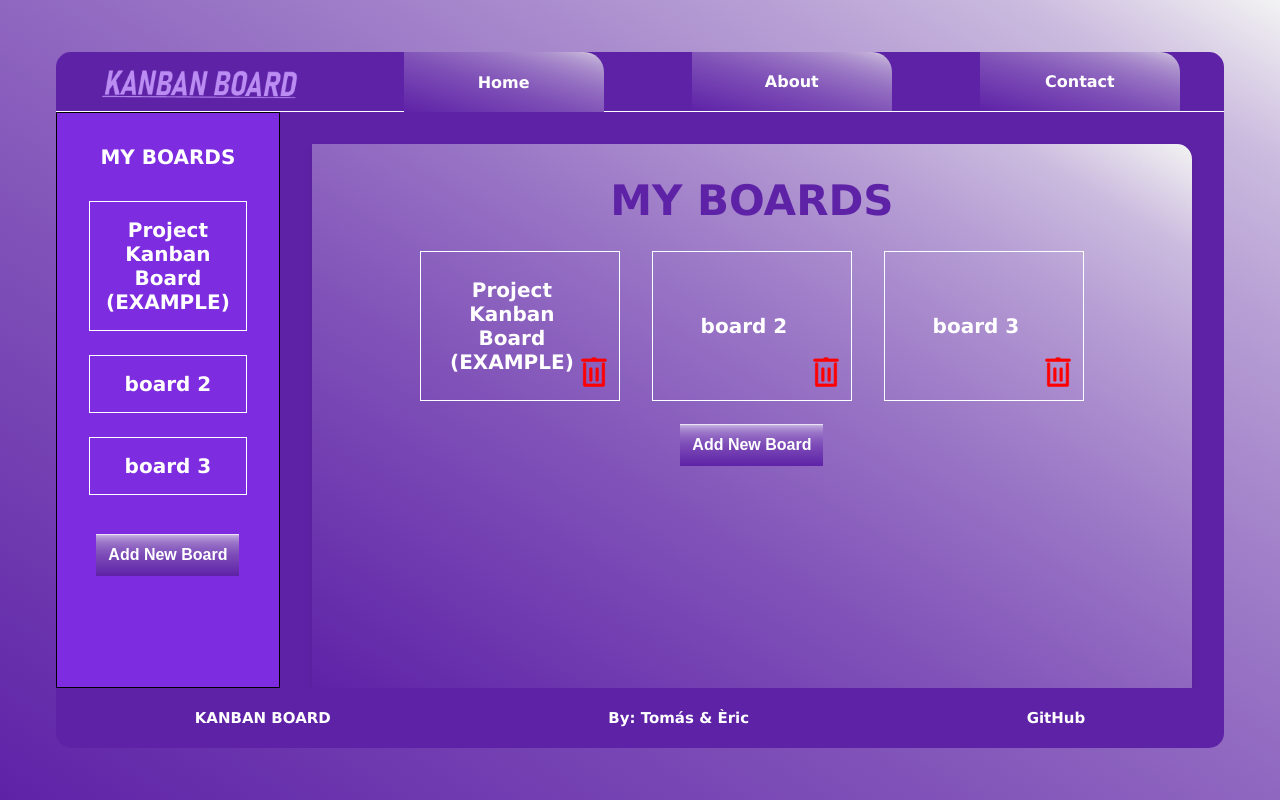
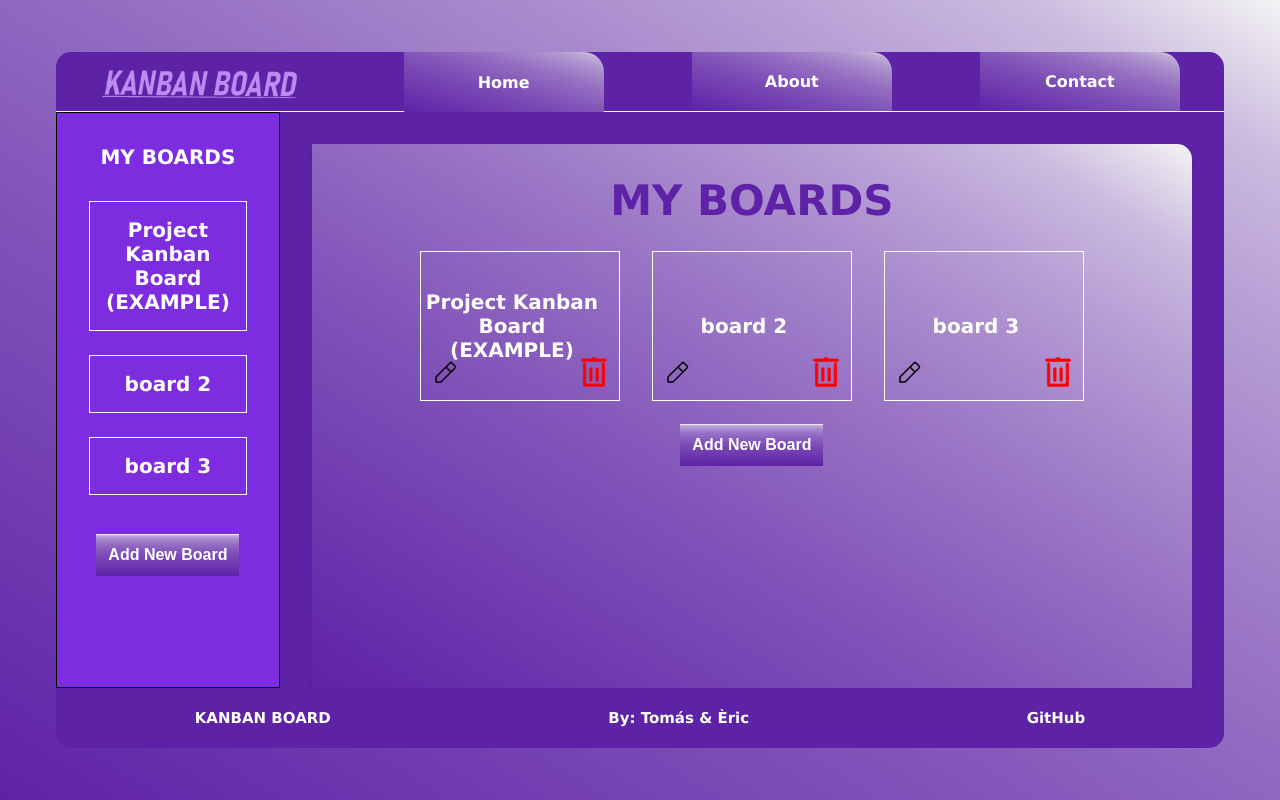
Before and after one commit to Violinistapirata/Kanban-Board, a React (Vite) app: page /#/ in a window 1280 px wide. Built offline with nearby package versions, Linux system fonts and the light colour scheme.

Commit message:
Added functionality to edit the name of a board

```diff
--- a/src/Pages/DashboardPage.css
+++ b/src/Pages/DashboardPage.css
@@ -1,9 +1,12 @@
 .board-card {
+  display: flex;
+  flex-direction: column;
+  justify-content: center;
+  align-items: center;
   width: 200px;
   height: 150px;
   border: 1px solid rgb(255, 255, 255);
   text-align: center;
-  padding: 1rem;
 }
 
 .boards-container {
@@ -87,6 +90,27 @@ article {
   }
 }
 
+.edit-button {
+  margin: 0;
+  padding: 0;
+  background: transparent;
+  border: none;
+  border-radius: 10px;
+  cursor: pointer;
+  font-size: 14px;
+  font-weight: bold;
+  position: absolute;
+  bottom: 10px;
+  left: 10px;
+  opacity: 1;
+
+  img {
+    width: 30px;
+    margin-right: 0;
+    padding-bottom: 0;
+  }
+}
+
 .sidebar {
   justify-content: center;
   align-items: center;
--- a/src/Pages/DashboardPage.jsx
+++ b/src/Pages/DashboardPage.jsx
@@ -22,12 +22,32 @@ import "./DashboardPage.css";
 
 function DashboardPage() {
   console.log("The DashboardPage component has rendered");
-  const { boardsArray } = useContext(TaskListContext);
+  const { boardsArray, setBoardsArray } = useContext(TaskListContext);
 
   // State for the Add-board form
   const [showForm, setShowForm] = useState(false);
+  const [showEditNameInput, setShowEditNameInput] = useState(false);
+  const [boardToEdit, setBoardToEdit] = useState(null)
+  const [boardName, setBoardName] = useState(boardToEdit && boardToEdit.name || "" );
   const [showConfirmationPrompt, setShowConfirmationPrompt] = useState(false);
   const [boardToDelete, setBoardToDelete] = useState(null);
+
+  console.log("THIS IS THE BOARD TO EDIT:", boardToEdit);
+
+  function handleEditBoardName(e) {
+    e.preventDefault();
+
+    boardToEdit.name = boardName;
+    setBoardsArray([...boardsArray])
+    setBoardName("");
+    setBoardToEdit(null);
+    setShowEditNameInput(false);
+  }
+
+  function handleInput(e) {
+    const value = e.target.value;
+    setBoardName(value);
+  }
 
   function handleShowConfirmationPrompt(boardId) {
     console.log("THIS IS THE BOARD ID:", boardId);
@@ -42,22 +62,48 @@ function DashboardPage() {
   return (
     <div className="boards-container">
       <div className="boards-sub-container">
-        {showConfirmationPrompt && <ConfirmationPrompt boardToDelete={boardToDelete} setBoardToDelete={setBoardToDelete} setShowConfirmationPrompt={setShowConfirmationPrompt}/>}
+        {showConfirmationPrompt && (
+          <ConfirmationPrompt
+            boardToDelete={boardToDelete}
+            setBoardToDelete={setBoardToDelete}
+            setShowConfirmationPrompt={setShowConfirmationPrompt}
+          />
+        )}
         <h1>MY BOARDS</h1>
         <div className="dashboard__boards-scroll">
           {boardsArray.map((board) => {
             return (
               <article key={board.id} className="board-card">
-                <Link to={`/current-board/${board.id}`}>
-                  <h2>{board.name}</h2>
-                </Link>
+                {showEditNameInput && boardToEdit && boardToEdit.id === board.id ? (
+                  <form onSubmit={handleEditBoardName}>
+                    <input
+                      value={boardName}
+                      placeholder={board.name}
+                      onChange={handleInput}
+                    ></input>
+                  </form>
+                ) : (
+                  <Link to={`/current-board/${board.id}`}>
+                    <h2>{board.name}</h2>
+                  </Link>
+
+                )}
+
+                <button
+                  className="edit-button"
+                  onClick={() => {
+                    setShowEditNameInput(true)
+                    setBoardToEdit(board)
+                    }}
+                >
+                  <img src="/images/edit-pencil.svg"></img>
+                </button>
                 <DeleteButton
                   handleF={() => handleShowConfirmationPrompt(board.id)}
                 />
               </article>
             );
           })}
-          {/* {boardsArray.map(board => <CurrentBoard key={board.id} taskList={board.taskList} /> )} */}
         </div>
         {showForm && <CreateBoardForm setShowForm={setShowForm} />}
         <NewBoardButton setShowForm={setShowForm} />
```
Also changed, not shown: public/images/edit-pencil.svg (added).
